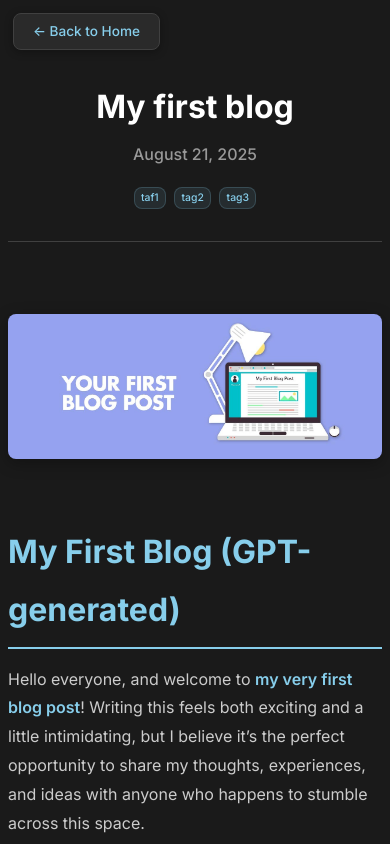
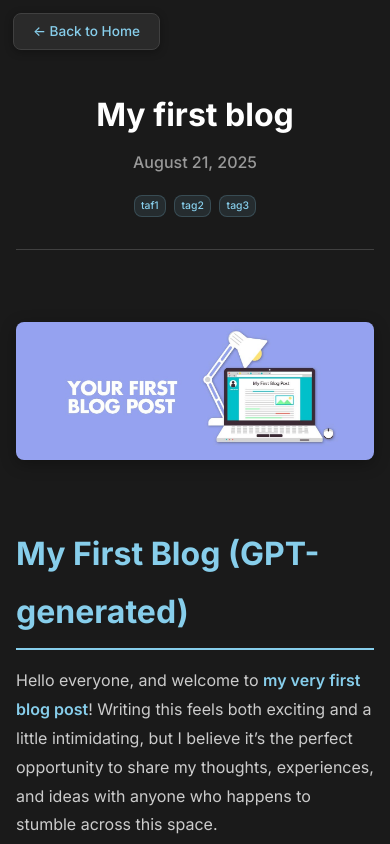
Before and after one commit to AustinBoyuJiang/v4.austinjiang.com, a React (Vite) app: page / in a window 390 px wide. Both pictures are taken after a click on the element 207 px from the left and 3145 px from the top of the page. Shown: the top 844 px of the page. Built offline with nearby package versions, Linux system fonts and the light colour scheme.

Commit message:
Improve blog post page mobile margins
Added responsive CSS rules to adjust padding and margins for the blog post page on screens smaller than 768px and 480px, enhancing mobile readability and layout.

```diff
--- a/src/App.css
+++ b/src/App.css
@@ -2318,4 +2318,27 @@ uTube Link Special Styling */
 .blog-post-content ol li {
   margin-bottom: 0.5rem;
   color: #cccccc;
-}
+}/* Blo
+g Post Page Mobile Margins */
+@media (max-width: 768px) {
+  .blog-post-page .container {
+    padding: 1rem 1.5rem !important;
+    margin: 0 auto !important;
+  }
+
+  .blog-post-full {
+    margin: 0 !important;
+    padding: 0 !important;
+  }
+
+  .blog-post-content {
+    margin: 0 !important;
+    padding: 0 !important;
+  }
+}
+
+@media (max-width: 480px) {
+  .blog-post-page .container {
+    padding: 1rem 1rem !important;
+  }
+}
```
